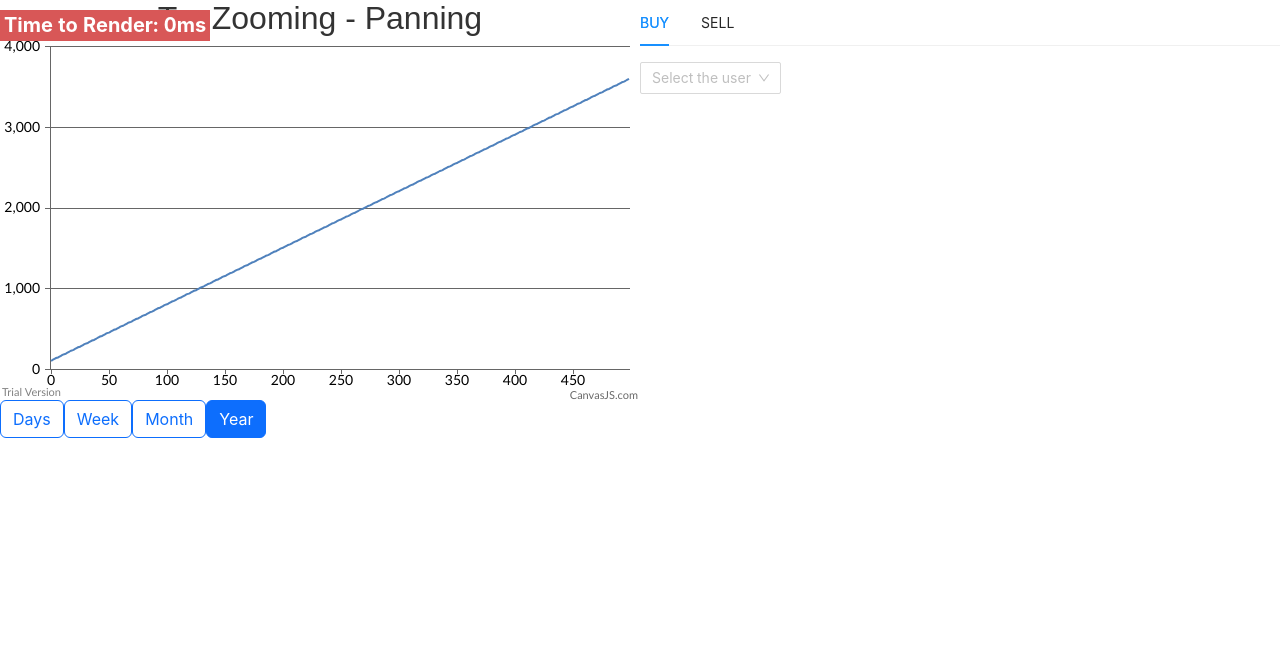
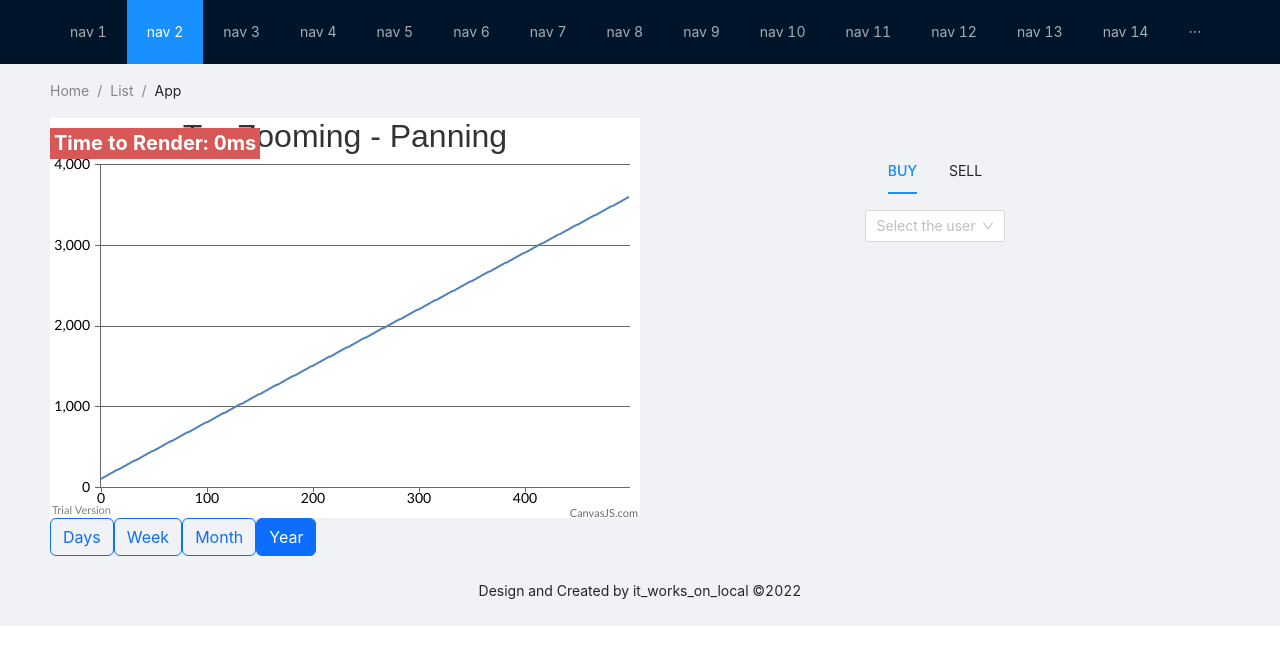
Before and after one commit to hack-an-intern/frontend, a React (Create React App) app: page / in a window 1280 px wide. Shown: the top 664 px of the page. Built offline with nearby package versions, Linux system fonts and the light colour scheme.

Commit message:
centered tabs

```diff
--- a/src/App.js
+++ b/src/App.js
@@ -1,22 +1,21 @@
 
 import './App.css';
-import Graph from './components/Graph';
-import Buysell from './components/Buysell';
+
 import classes from './css/layout.module.css';
-import { Button } from 'antd';
-import { Col, Row } from 'antd';
+import Container from './Layout.js';
+
 function App() {
   return (
     <>
-      <Row>
+      <Container/>
+      {/* <Row>
         <Col span={12}>
           <Graph/>
         </Col>
         <Col span={12}>
-          {/* <Graph/> */}
           <Buysell/>
         </Col>
-      </Row>
+      </Row> */}
     </>
   );
 }
--- /dev/null
+++ b/src/Layout.js
@@ -0,0 +1,59 @@
+import { Breadcrumb, Layout, Menu } from 'antd';
+import React from 'react';
+import { Col, Row } from 'antd';
+import Graph from './components/Graph';
+import Buysell from './components/Buysell';
+const { Header, Content, Footer } = Layout;
+const Container = () => (
+  <Layout className="layout">
+    <Header>
+      <div className="logo" />
+      <Menu
+        theme="dark"
+        mode="horizontal"
+        defaultSelectedKeys={['2']}
+        items={new Array(15).fill(null).map((_, index) => {
+          const key = index + 1;
+          return {
+            key,
+            label: `nav ${key}`,
+          };
+        })}
+      />
+    </Header>
+    <Content
+      style={{
+        padding: '0 50px',
+      }}
+    >
+      <Breadcrumb
+        style={{
+          margin: '16px 0',
+        }}
+      >
+        <Breadcrumb.Item>Home</Breadcrumb.Item>
+        <Breadcrumb.Item>List</Breadcrumb.Item>
+        <Breadcrumb.Item>App</Breadcrumb.Item>
+      </Breadcrumb>
+      <div className="site-layout-content">
+      <Row>
+        <Col span={12}>
+          <Graph/>
+        </Col>
+        <Col span={12} style={{padding: "30px"}}>
+          {/* <Graph/> */}
+          <Buysell/>
+        </Col>
+      </Row>
+      </div>
+    </Content>
+    <Footer
+      style={{
+        textAlign: 'center',
+      }}
+    >
+      Design and Created by it_works_on_local ©2022
+    </Footer>
+  </Layout>
+);
+export default Container;
--- a/src/components/Buysell.js
+++ b/src/components/Buysell.js
@@ -19,7 +19,7 @@ const Buysell = () => {
         };
     return <div>
         <>
-        <Tabs defaultActiveKey="1">
+        <Tabs centered="True" align="middle" defaultActiveKey="1">
         <Tabs.TabPane tab="BUY" key="1">
   <Select
     showSearch
```
